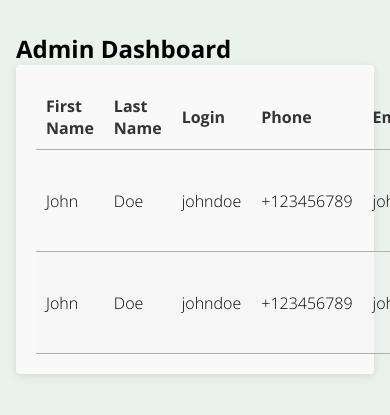
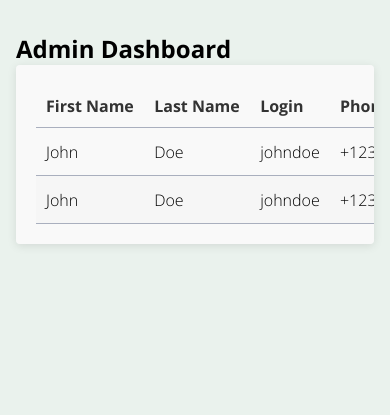
Before and after one commit to MGergont/TravelTaskManager, a PHP site: page /admin-dashboard in a window 390 px wide; the page is wider, and only the part inside the window is pictured. Shown: the part 60-475 px from the top of that part. Run offline with PHP 8.4, Linux system fonts and the light colour scheme; the visitor is signed in with stand-in values (Sample User, id 1).

Commit message:
style(table): responsive

```diff
--- a/Public/css/main.css
+++ b/Public/css/main.css
@@ -317,6 +317,7 @@ body {
   padding: 20px;
   border-radius: 4px;
   box-shadow: 0 2px 10px rgba(0, 0, 0, 0.1);
+  overflow-x: auto;
   /* Stylizacja tabeli */
   /* Ikony akcji (edycja, usuwanie, podgląd) */
 }
@@ -328,6 +329,7 @@ body {
 .user-panel__table {
   width: 100%;
   border-collapse: collapse;
+  min-width: 1000px;
 }
 .user-panel__row:nth-child(even) {
   background-color: var(--disabled);
--- a/Public/scss/layout/_tableAdmin.scss
+++ b/Public/scss/layout/_tableAdmin.scss
@@ -4,6 +4,7 @@
     padding: 20px;
     border-radius: 4px;
     box-shadow: 0 2px 10px rgba(0, 0, 0, 0.1);
+    overflow-x: auto;
 
     &__title {
       font-size: 24px;
@@ -15,6 +16,7 @@
     &__table {
       width: 100%;
       border-collapse: collapse;
+      min-width: 1000px;
     }
 
     &__row {
```
Also changed, not shown: Public/css/main.min.css, 2 other files.
